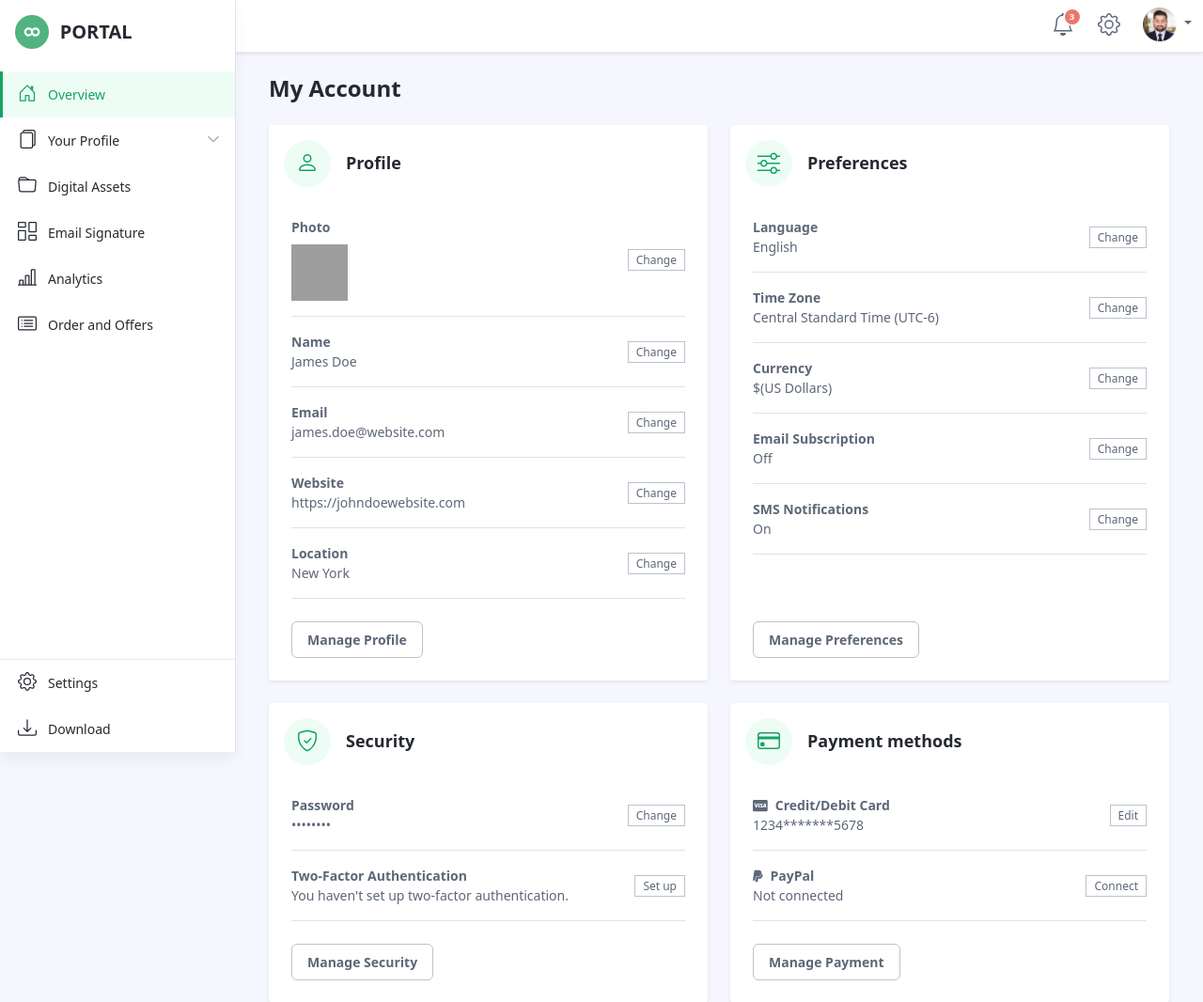
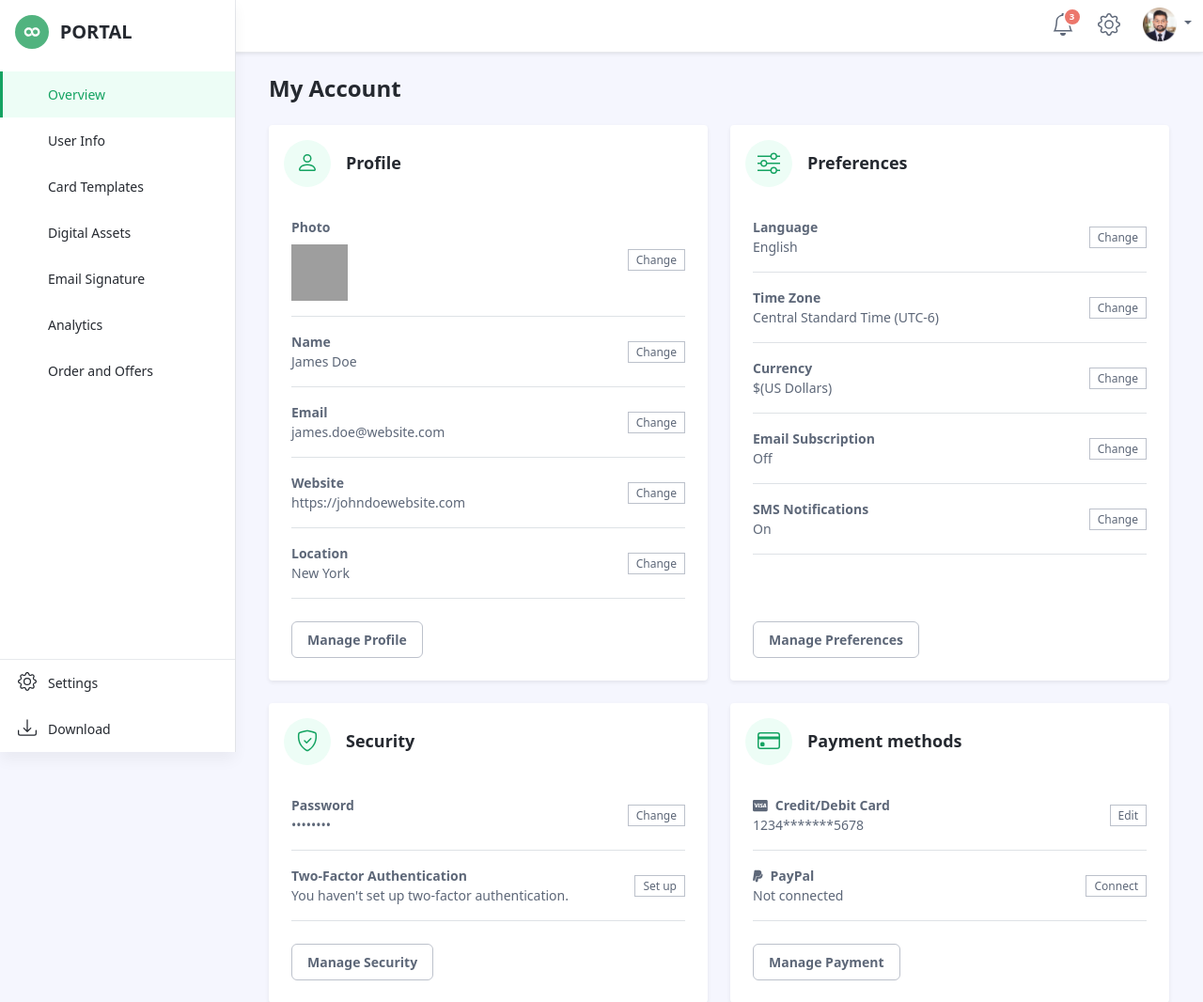
Before and after one commit to B2-krunalrana/indussoul_webapp, a Django app: page /user_account/ in a window 1280 px wide. Shown: the top 1066 px of the page at 94% size. Run offline with Django 5.2, Linux system fonts and the light colour scheme; some libraries are stand-ins or nearby versions; grey boxes are pictures that could not be loaded.

Commit message:
add recent changes

```diff
--- a/indussoul/tapsnapuser/templates/base.html
+++ b/indussoul/tapsnapuser/templates/base.html
@@ -179,16 +179,36 @@
 
 					        <a class="nav-link active" href="/">
 						        <span class="nav-icon">
-									<svg width="1em" height="1em" viewBox="0 0 16 16" class="bi bi-house-door" fill="currentColor" xmlns="http://www.w3.org/2000/svg">
-										<path fill-rule="evenodd" d="M7.646 1.146a.5.5 0 0 1 .708 0l6 6a.5.5 0 0 1 .146.354v7a.5.5 0 0 1-.5.5H9.5a.5.5 0 0 1-.5-.5v-4H7v4a.5.5 0 0 1-.5.5H2a.5.5 0 0 1-.5-.5v-7a.5.5 0 0 1 .146-.354l6-6zM2.5 7.707V14H6v-4a.5.5 0 0 1 .5-.5h3a.5.5 0 0 1 .5.5v4h3.5V7.707L8 2.207l-5.5 5.5z"/>
-										<path fill-rule="evenodd" d="M13 2.5V6l-2-2V2.5a.5.5 0 0 1 .5-.5h1a.5.5 0 0 1 .5.5z"/>
-									</svg>
+									<i class="fa-solid fa-house-chimney"style="width: 20px; height: 20px; padding: 2px; padding-top: 4px;"></i>
 						    	</span>
 		                        <span class="nav-link-text">Overview</span>
 					        </a><!--//nav-link-->
 					    </li><!--//nav-item-->
 
-						<li class="nav-item has-submenu">
+						<li class="nav-item">
+
+					        <a class="nav-link" href="/user_account">
+						        <span class="nav-icon">
+
+								<i class="fa-solid fa-sitemap" style="width: 20px; height: 20px; padding: 2px; padding-top: 4px;"></i>
+						         </span>
+		                         <span class="nav-link-text">User Info</span>
+					        </a><!--//nav-link-->
+					    </li><!--//nav-item-->
+						<li class="nav-item">
+
+					        <a class="nav-link" href="/user_vcard_template">
+						        <span class="nav-icon">
+
+
+								<i class="fa-solid fa-address-book" style="width: 20px; height: 20px; padding: 2px; padding-top: 4px;"></i>
+
+						         </span>
+		                         <span class="nav-link-text">Card Templates</span>
+					        </a><!--//nav-link-->
+					    </li><!--//nav-item-->
+
+						{% comment %} <li class="nav-item has-submenu">
 
 					        <a class="nav-link submenu-toggle" href="#" data-bs-toggle="collapse" data-bs-target="#submenu-1" aria-expanded="false" aria-controls="submenu-1">
 						        <span class="nav-icon">
@@ -212,16 +232,13 @@
 							        <!--<li class="submenu-item"><a class="submenu-link" href="notifications.html">Notifications</a></li>-->
 						        </ul>
 					        </div>
-					    </li><!--//nav-item-->
+					    </li><!--//nav-item--> {% endcomment %}
 
 					    <li class="nav-item">
 
 					        <a class="nav-link" href="docs.html">
 						        <span class="nav-icon">
-						        <svg width="1em" height="1em" viewBox="0 0 16 16" class="bi bi-folder" fill="currentColor" xmlns="http://www.w3.org/2000/svg">
-  <path d="M9.828 4a3 3 0 0 1-2.12-.879l-.83-.828A1 1 0 0 0 6.173 2H2.5a1 1 0 0 0-1 .981L1.546 4h-1L.5 3a2 2 0 0 1 2-2h3.672a2 2 0 0 1 1.414.586l.828.828A2 2 0 0 0 9.828 3v1z"/>
-  <path fill-rule="evenodd" d="M13.81 4H2.19a1 1 0 0 0-.996 1.09l.637 7a1 1 0 0 0 .995.91h10.348a1 1 0 0 0 .995-.91l.637-7A1 1 0 0 0 13.81 4zM2.19 3A2 2 0 0 0 .198 5.181l.637 7A2 2 0 0 0 2.826 14h10.348a2 2 0 0 0 1.991-1.819l.637-7A2 2 0 0 0 13.81 3H2.19z"/>
-</svg>
+									<i class="fa-brands fa-digital-ocean" style="width: 20px; height: 20px; padding: 2px; padding-top: 4px;"></i>
 						         </span>
 		                         <span class="nav-link-text">Digital Assets</span>
 					        </a><!--//nav-link-->
@@ -231,9 +248,7 @@
 
 					        <a class="nav-link" href="docs.html">
 						        <span class="nav-icon">
-									<svg width="1em" height="1em" viewBox="0 0 16 16" class="bi bi-columns-gap" fill="currentColor" xmlns="http://www.w3.org/2000/svg">
-										<path fill-rule="evenodd" d="M6 1H1v3h5V1zM1 0a1 1 0 0 0-1 1v3a1 1 0 0 0 1 1h5a1 1 0 0 0 1-1V1a1 1 0 0 0-1-1H1zm14 12h-5v3h5v-3zm-5-1a1 1 0 0 0-1 1v3a1 1 0 0 0 1 1h5a1 1 0 0 0 1-1v-3a1 1 0 0 0-1-1h-5zM6 8H1v7h5V8zM1 7a1 1 0 0 0-1 1v7a1 1 0 0 0 1 1h5a1 1 0 0 0 1-1V8a1 1 0 0 0-1-1H1zm14-6h-5v7h5V1zm-5-1a1 1 0 0 0-1 1v7a1 1 0 0 0 1 1h5a1 1 0 0 0 1-1V1a1 1 0 0 0-1-1h-5z"/>
-									  </svg>
+									<i class="fa-solid fa-file-signature" style="width: 20px; height: 20px; padding: 2px; padding-top: 4px;"></i>
 						         </span>
 		                         <span class="nav-link-text">Email Signature</span>
 					        </a><!--//nav-link-->
@@ -270,9 +285,7 @@
 
 					        <a class="nav-link" href="charts.html">
 						        <span class="nav-icon">
-						        <svg width="1em" height="1em" viewBox="0 0 16 16" class="bi bi-bar-chart-line" fill="currentColor" xmlns="http://www.w3.org/2000/svg">
-	  <path fill-rule="evenodd" d="M11 2a1 1 0 0 1 1-1h2a1 1 0 0 1 1 1v12h.5a.5.5 0 0 1 0 1H.5a.5.5 0 0 1 0-1H1v-3a1 1 0 0 1 1-1h2a1 1 0 0 1 1 1v3h1V7a1 1 0 0 1 1-1h2a1 1 0 0 1 1 1v7h1V2zm1 12h2V2h-2v12zm-3 0V7H7v7h2zm-5 0v-3H2v3h2z"/>
-	</svg>
+									<i class="fa-solid fa-chart-line" style="width: 20px; height: 20px; padding: 2px; padding-top: 4px;"></i>
 						         </span>
 		                         <span class="nav-link-text">Analytics</span>
 					        </a><!--//nav-link-->
@@ -282,13 +295,7 @@
 
 					        <a class="nav-link" href="orders.html">
 						        <span class="nav-icon">
-						        <svg width="1em" height="1em" viewBox="0 0 16 16" class="bi bi-card-list" fill="currentColor" xmlns="http://www.w3.org/2000/svg">
-  <path fill-rule="evenodd" d="M14.5 3h-13a.5.5 0 0 0-.5.5v9a.5.5 0 0 0 .5.5h13a.5.5 0 0 0 .5-.5v-9a.5.5 0 0 0-.5-.5zm-13-1A1.5 1.5 0 0 0 0 3.5v9A1.5 1.5 0 0 0 1.5 14h13a1.5 1.5 0 0 0 1.5-1.5v-9A1.5 1.5 0 0 0 14.5 2h-13z"/>
-  <path fill-rule="evenodd" d="M5 8a.5.5 0 0 1 .5-.5h7a.5.5 0 0 1 0 1h-7A.5.5 0 0 1 5 8zm0-2.5a.5.5 0 0 1 .5-.5h7a.5.5 0 0 1 0 1h-7a.5.5 0 0 1-.5-.5zm0 5a.5.5 0 0 1 .5-.5h7a.5.5 0 0 1 0 1h-7a.5.5 0 0 1-.5-.5z"/>
-  <circle cx="3.5" cy="5.5" r=".5"/>
-  <circle cx="3.5" cy="8" r=".5"/>
-  <circle cx="3.5" cy="10.5" r=".5"/>
-</svg>
+									<i class="fa-solid fa-gifts" style="width: 20px; height: 20px; padding: 2px; padding-top: 4px;"></i>
 						         </span>
 		                         <span class="nav-link-text">Order and Offers</span>
 					        </a><!--//nav-link-->
@@ -381,23 +388,6 @@
 	<script src="{% static '/js/app.js' %}"></script>
 
 
-    <!-- script for stoping adding slugs one after one  -->
-	<script>
-		// Get the main domain
-		var mainDomain = window.location.origin;
 
-		// Select all links with the class 'submenu-link'
-		var links = document.querySelectorAll('.submenu-link');
-
-		// Loop through each link
-		links.forEach(function(link) {
-			// Check if the href attribute starts with '/'
-			if (link.getAttribute('href').startsWith('/')) {
-				// If it does, set the href attribute to mainDomain + the original href
-				link.setAttribute('href', mainDomain + link.getAttribute('href'));
-			}
-		});
-
-	</script>
 </body>
 </html>
```
Also changed, not shown: indussoul/db.sqlite3.
